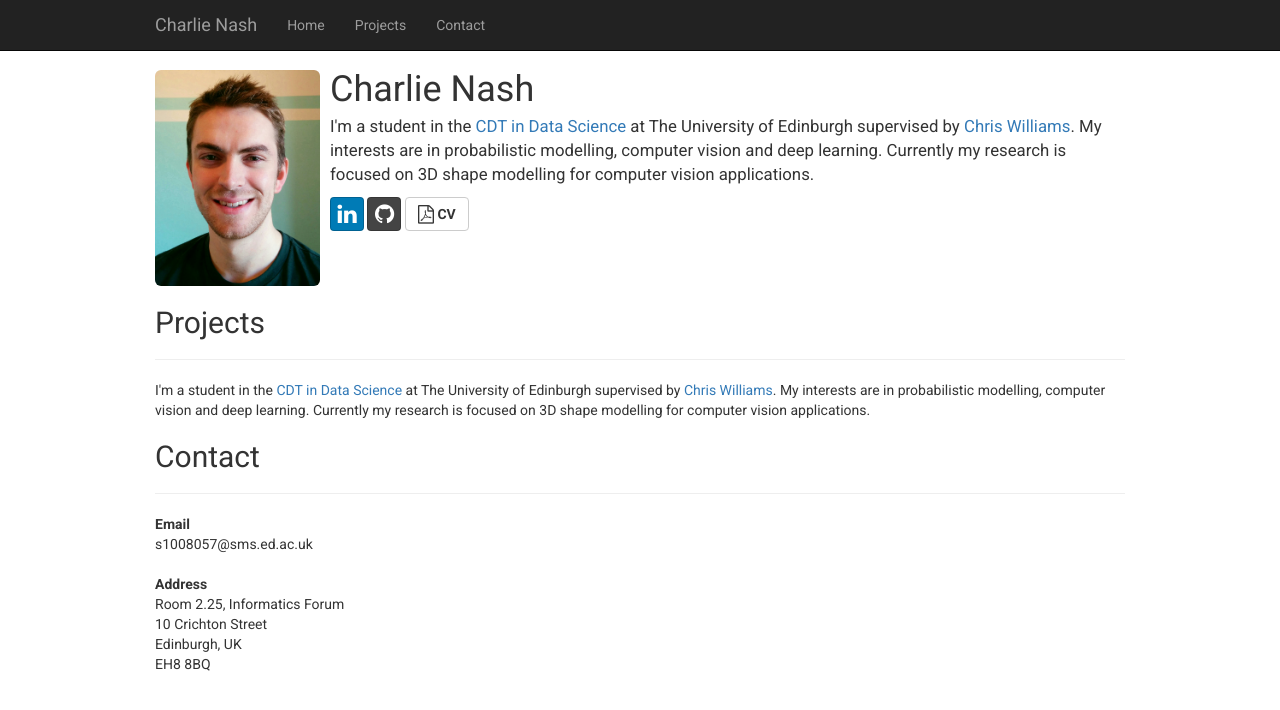
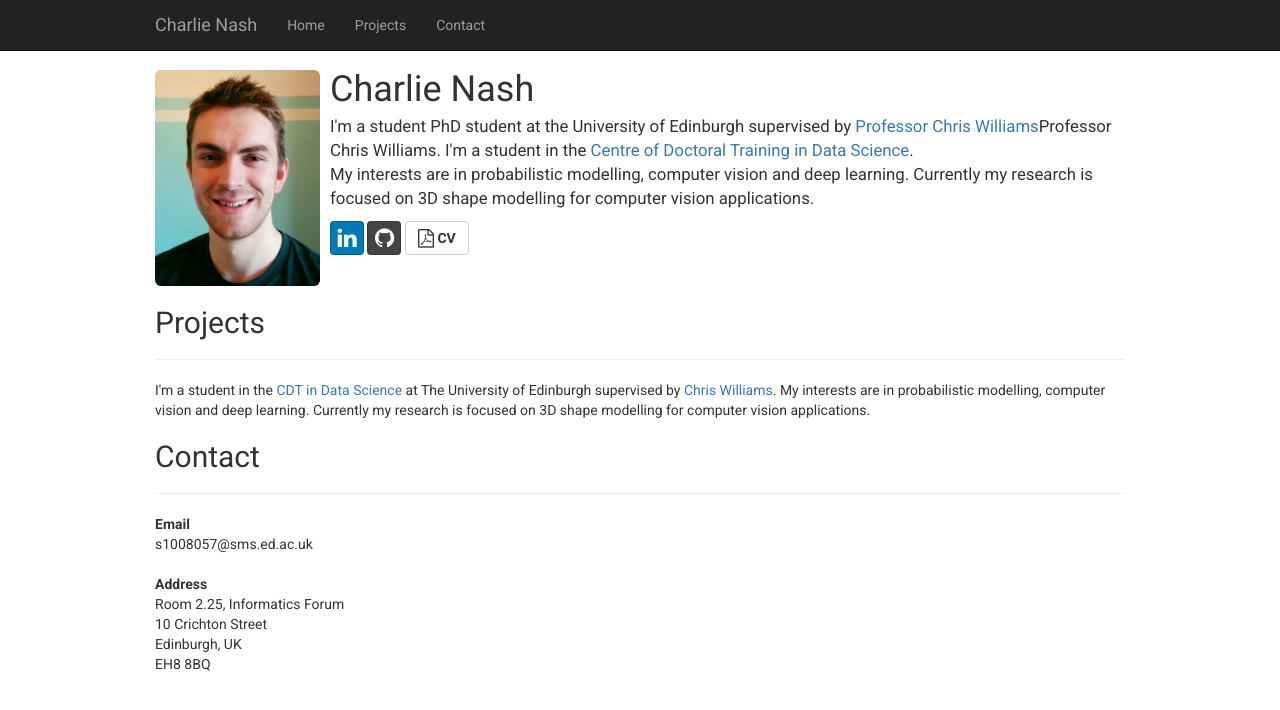
Before and after one commit to charlienash/charlienash.github.io, a Jekyll site: the page index.html, which Jekyll copies as it is, in a window 1280 px wide. Shown: the top 710 px of the page. Built offline with Jekyll 4.4.1, drawn with Linux system fonts in a browser that asks for light colours; nearby versions of some CDN libraries; library files that are not in the unit come from our copies.

Commit message:
Update index.html

```diff
--- a/index.html
+++ b/index.html
@@ -95,7 +95,9 @@
 					    <h1 class="media-heading">Charlie Nash</h1>
 					    <p>
 					    	<big>
-					    		I'm a student in the <a href="http://datascience.inf.ed.ac.uk/">CDT in Data Science</a> at The University of Edinburgh supervised by <a href="http://homepages.inf.ed.ac.uk/ckiw/">Chris Williams</a>. My interests are in probabilistic modelling, computer vision and deep learning. Currently my research is focused on 3D shape modelling for computer vision applications.
+					    		I'm a student PhD student at the University of Edinburgh supervised by <a href="http://homepages.inf.ed.ac.uk/ckiw/"> Professor Chris Williams</a>Professor Chris Williams. I'm a student in the <a href="http://datascience.inf.ed.ac.uk/">Centre of Doctoral Training in Data Science</a>.
+					    		<br>
+					    		My interests are in probabilistic modelling, computer vision and deep learning. Currently my research is focused on 3D shape modelling for computer vision applications.
 					    	</big>
 			    		    </p>
 					    <a href="https://uk.linkedin.com/in/charlie-nash-32869b5b" class="btn btn-social-icon btn-linkedin">
```
